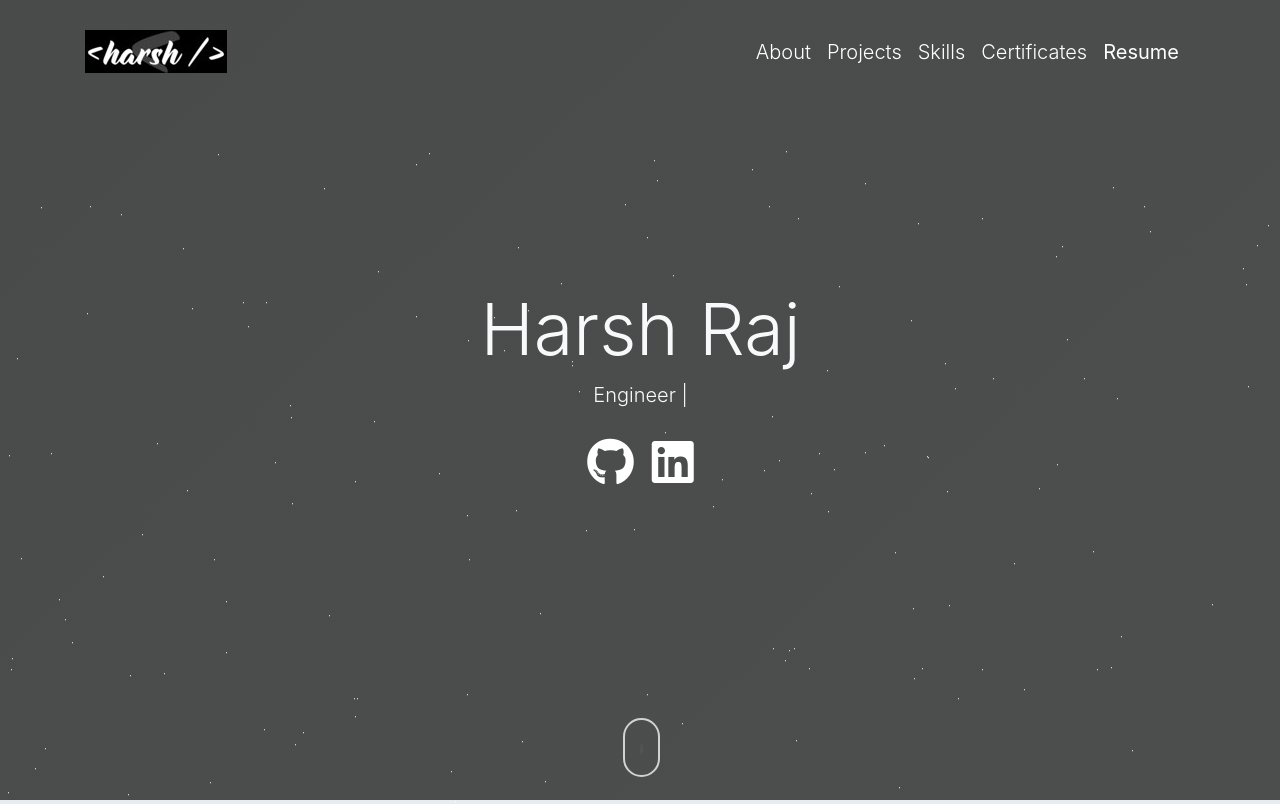
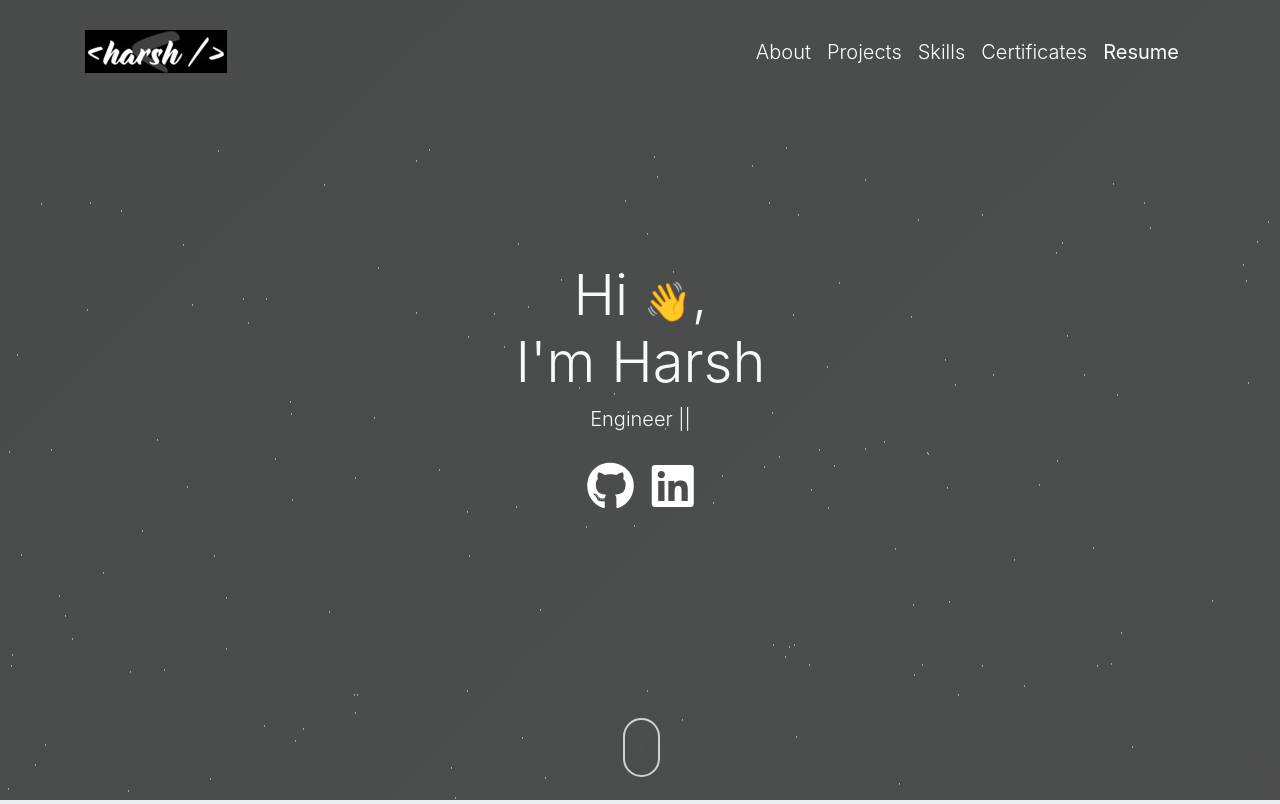
Before and after one commit to rajharsh81070/rajharsh81070.github.io, a React (Create React App) app: page / in a window 1280 px wide. Shown: the top 804 px of the page. Built offline with nearby package versions, Linux system fonts and the light colour scheme.

Commit message:
Updated home page.

```diff
--- a/src/App.css
+++ b/src/App.css
@@ -152,6 +152,26 @@
   100% {
     opacity: 0.5;
   }
+}
+
+.animate-hand {
+  animation-name: wave-animation;    /* Refers to the name of your @keyframes element below */
+  animation-duration: 2.2s;          /* Change to speed up or slow down */
+  animation-iteration-count: infinite;    /* Never stop waving :) */
+  transform-origin: 70% 70%;         /* Pivot around the bottom-left palm */
+  display: inline-block;
+  font-size: 2.4rem;
+  cursor: pointer;
+}
+
+@keyframes wave-animation {
+  0% { transform: rotate(  0.0deg) }
+  10% { transform: rotate(-10.0deg) }    /* The following four values can be played with to make the waving more or less extreme */
+  20% { transform: rotate( 12.0deg) }
+  30% { transform: rotate(-10.0deg) }
+  40% { transform: rotate(  9.0deg) }
+  50% { transform: rotate(  0.0deg) }    /* Reset for the last half to pause */
+  100% { transform: rotate(  0.0deg) }
 }
 
 .title-a {
--- a/src/assets/data.json
+++ b/src/assets/data.json
@@ -18,7 +18,7 @@
     }
   ],
   "aboutHeading": "About Me",
-  "aboutDescription": "I'm a Computer Engineer from TMSL, Kolkata looking for challenging full time opportunities. I like to learn new technologies and I'm always ready to hone my skills. I love to solve real life problems using my coding skills . I'm enthusiastic coder with hands-on experience on different development projects.",
+  "aboutDescription": "Hello, I'm a Computer Science Engineer from TMSL, Kolkata working at Paysafe Group as a Platform Engineer. I like to learn new technologies and explore different fields and I'm always ready to hone my skills. I love to solve real life problems using my skills . I'm enthusiastic coder with hands-on experience on different development projects.",
   "projectsArray": [
     {
       "id": 0,
--- a/src/components/MainBody.js
+++ b/src/components/MainBody.js
@@ -2,7 +2,6 @@ import React, { useState, useEffect } from "react";
 import Typist from "react-typist";
 import {
   FirstName,
-  LastName,
   devDesc,
   icons,
 } from "../assets/data.json";
@@ -47,8 +46,9 @@ const MainBody = () => {
       >
         <div id="stars"></div>
         <div className="container container-fluid text-center ">
-          <h1 className="display-3">
-            {`${FirstName} ${LastName}`}
+          <h1 className="display-4">
+             Hi <span className="animate-hand" role="img" aria-label="hand-wave">👋</span>,<br/>
+             {`I'm ${FirstName}`}
           </h1>
           {
             count ? (
```
